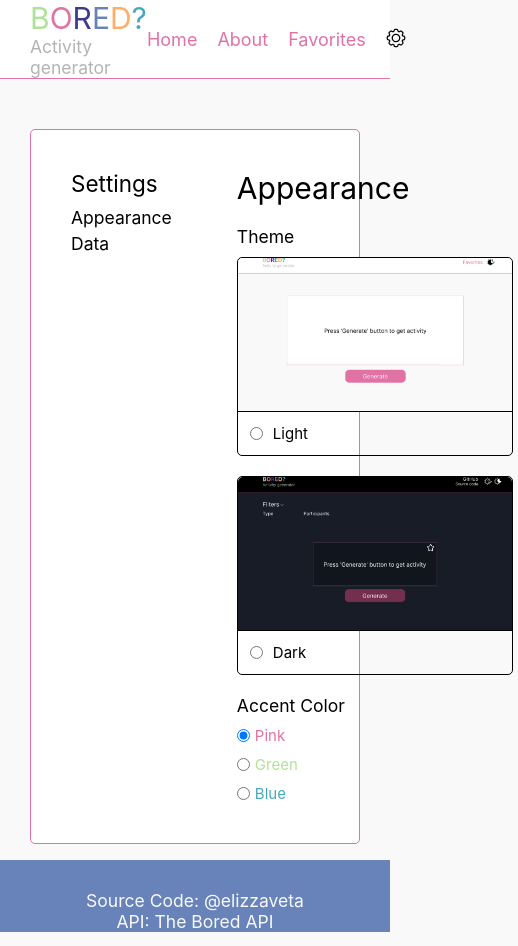
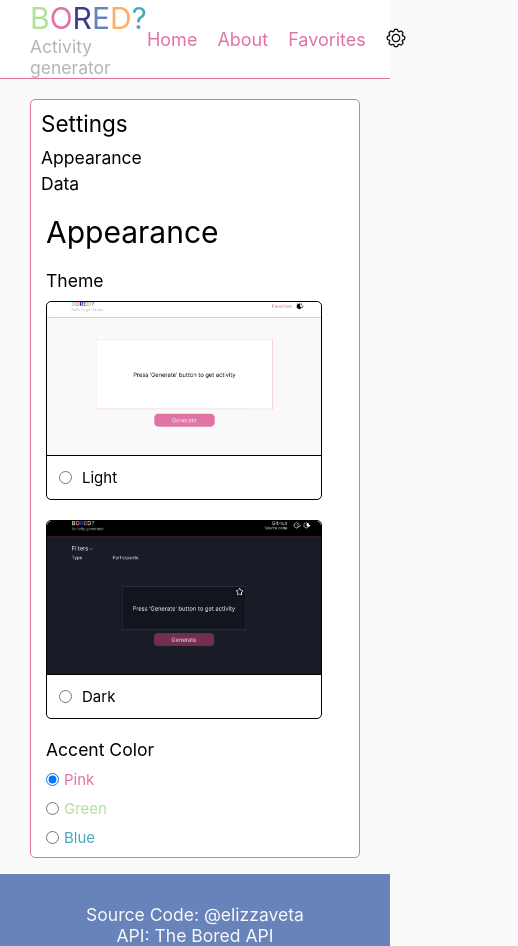
Before and after one commit to elizzaveta/ActivityGererator, a Vue app: page /settings/appearance in a window 390 px wide. Shown: the whole page, 518 px wide, since content can reach past the window. Built offline with nearby package versions, Linux system fonts and the light colour scheme.

Commit message:
Added adaptive layout for Settings

```diff
--- a/src/App.vue
+++ b/src/App.vue
@@ -33,14 +33,14 @@ header{
   border-bottom: 1px solid var(--accent-color);
   background: var(--secondary-color);
 }
-main{
-  margin: 50px 0;
 
-}
 
 @media (min-width: 1600px) {
   header, footer, main{
     padding: 10px 400px;
+  }
+  main{
+    margin: 50px 0;
   }
 
 }
@@ -48,18 +48,24 @@ main{
   header, footer, main{
     padding: 10px 200px;
   }
-
+  main{
+    margin: 40px 0;
+  }
 }
 @media (max-width: 1280px) {
   header, footer, main{
     padding: 5px 80px;
   }
-
+  main{
+    margin: 30px 0;
+  }
 }
 @media (max-width: 800px) {
   header, footer, main{
     padding: 0 30px;
   }
-
+  main{
+    margin: 20px 0;
+  }
 }
 </style>
--- a/src/assets/main.css
+++ b/src/assets/main.css
@@ -11,7 +11,6 @@
 body{
     background: var(--primary-color);
     min-height: 100vh;
-    /*position: relative;*/
 }
 a{
     text-decoration: none;
--- a/src/components/Settings/Appearance/ThemeTemplate.vue
+++ b/src/components/Settings/Appearance/ThemeTemplate.vue
@@ -77,11 +77,4 @@ export default {
   padding: 12px;
   align-items: center;
 }
-.checkbox{
-  border-radius: 50%;
-  height: 17px;
-  width: 17px;
-  border: 1px solid var(--text-color);
-}
-
 </style>
--- a/src/components/Settings/Settings.vue
+++ b/src/components/Settings/Settings.vue
@@ -28,8 +28,7 @@ export default {
   border: 1px solid var(--accent-color);
   height: 100%;
   display: flex;
-  gap:60px;
-  padding: 40px 40px;
+  flex-wrap: wrap;
   color: var(--text-color);
 }
 .settings-menu{
@@ -45,4 +44,16 @@ a{
   flex-direction: column;
   gap: 5px;
 }
+@media (min-width: 1000px) {
+  .wrapper{
+    padding: 40px 40px;
+    gap:60px;
+  }
+}
+@media (max-width: 1000px) {
+  .wrapper{
+    padding: 10px 10px;
+    gap:20px;
+  }
+}
 </style>
```
